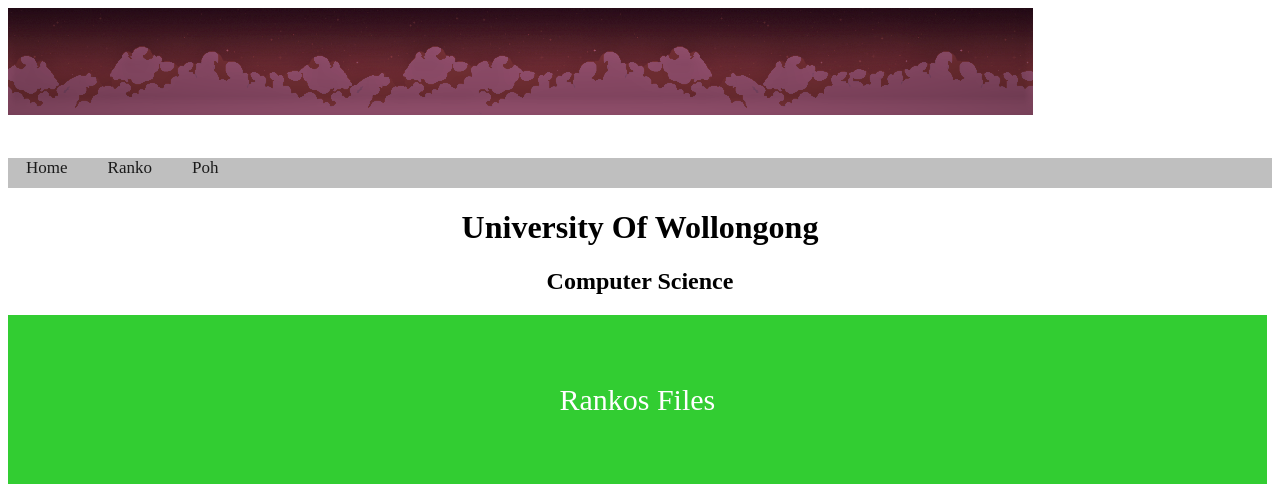
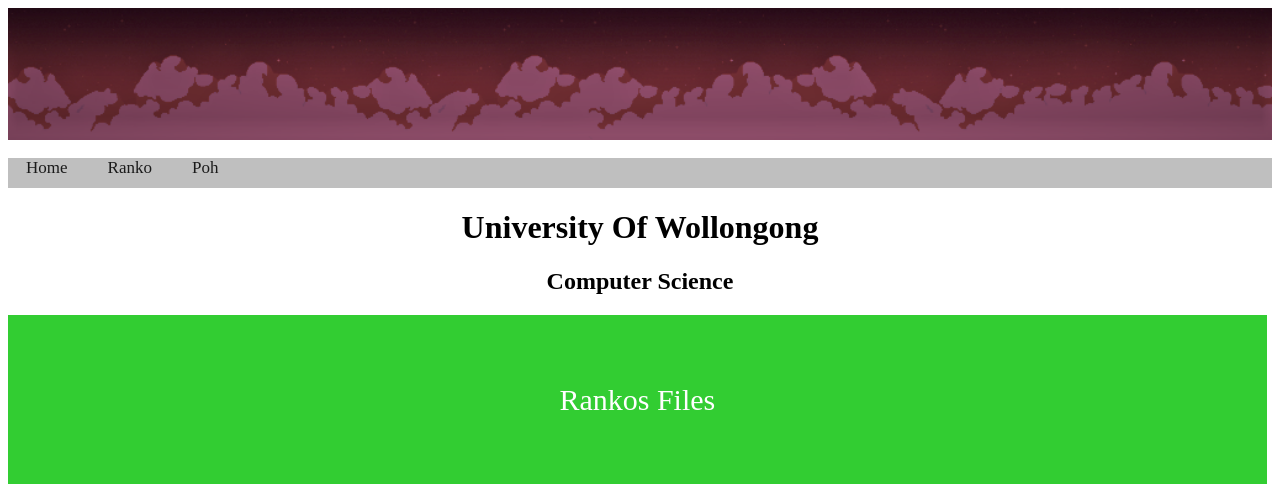
Before and after one commit to rankopolat/Project, a PHP site: page / in a window 1280 px wide. Shown: the top 484 px of the page. Run offline with PHP 8.4, Linux system fonts and the light colour scheme.

Commit message:
Update style1.css

```diff
--- a/style1.css
+++ b/style1.css
@@ -4,6 +4,8 @@
   height: 150px;
   width:100%;
 }
+img{
+  width:100%;}
 
 .topbar{
   background-color: #bfbfbf;
```
